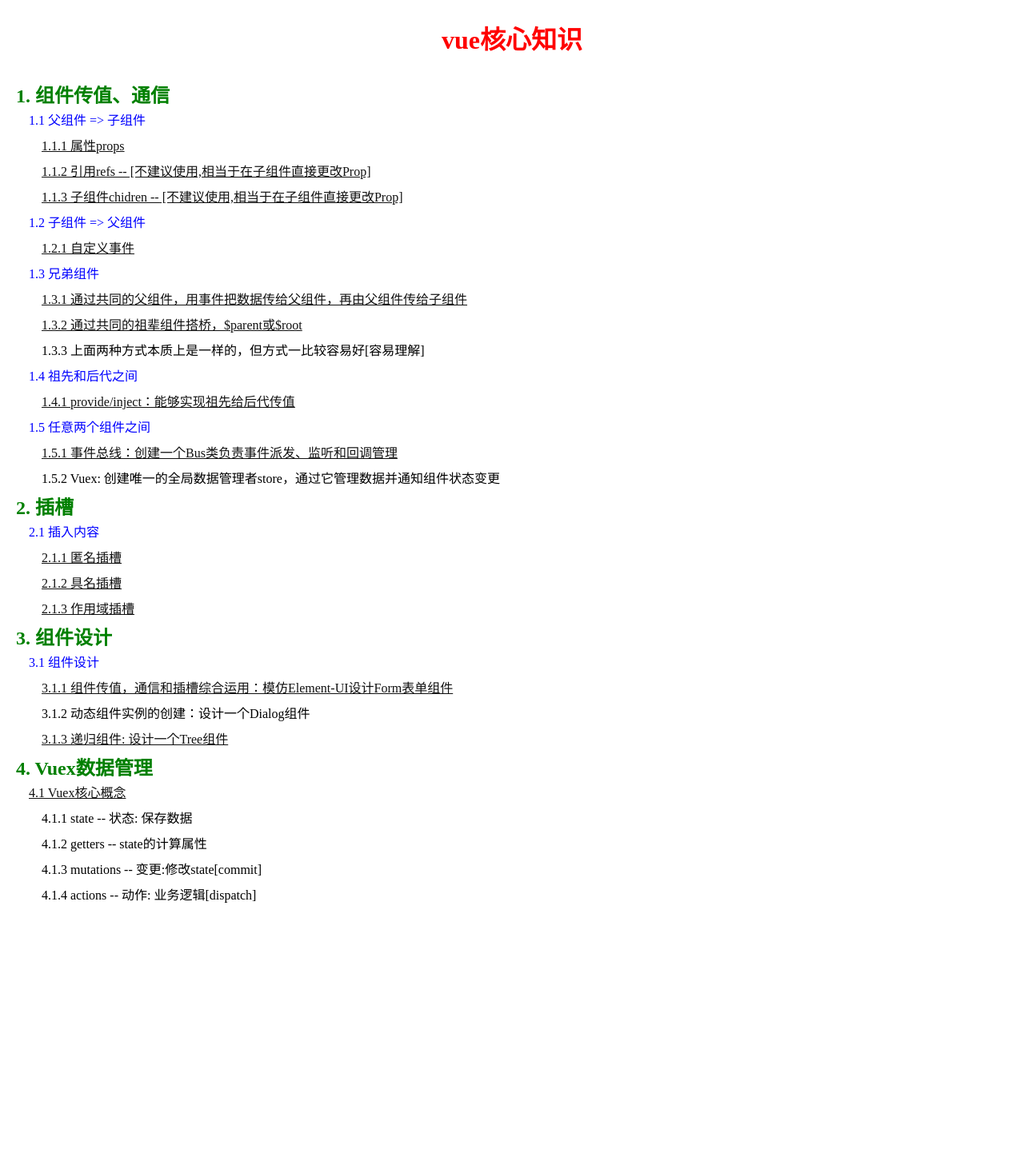
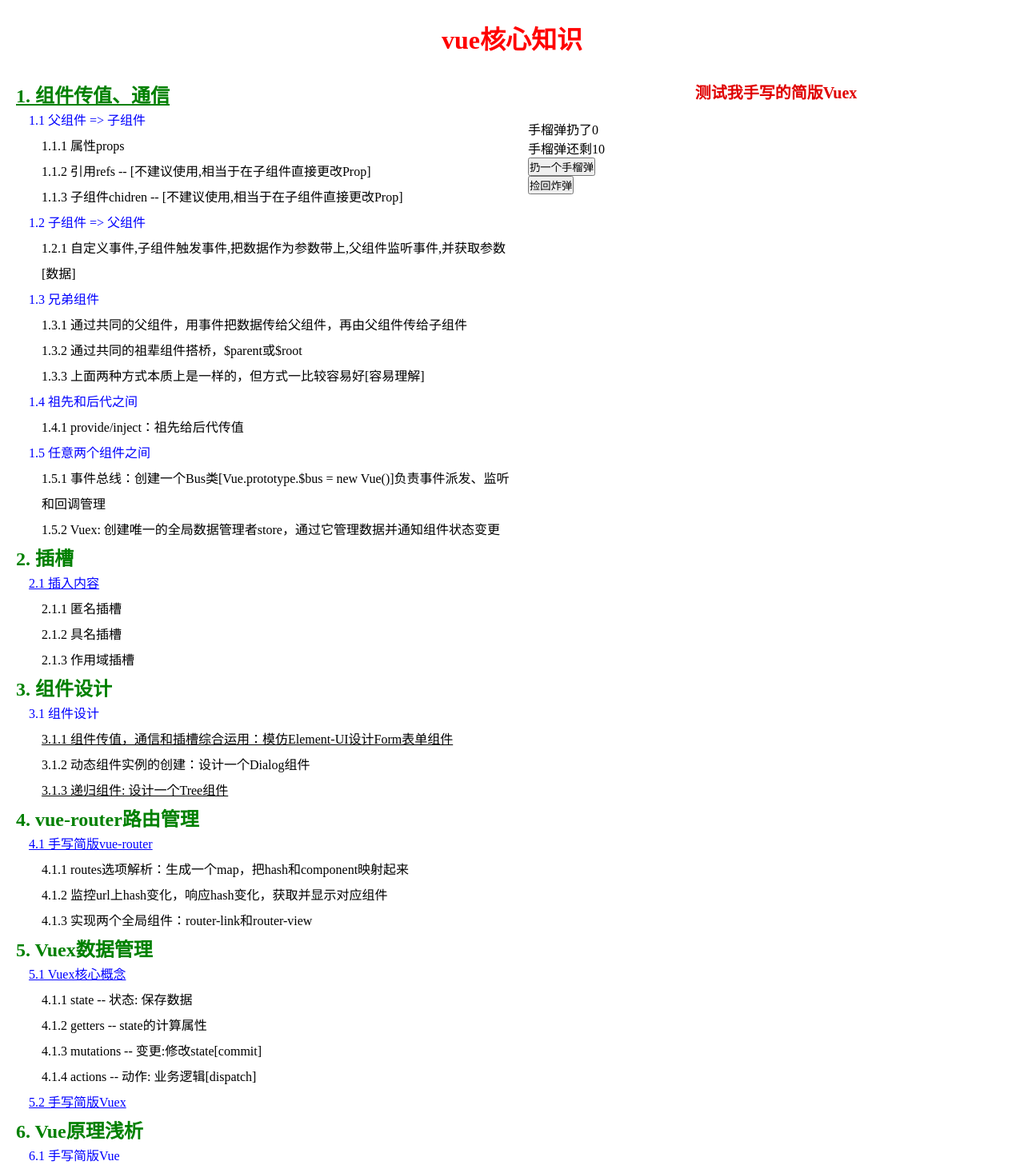
Before and after one commit to borealRoc/full-stack-study, a Vue app in the folder Vue/01component/: page /useMyVuex in a window 1280 px wide. Shown: the whole page at 80% size. Before the commit the page ends 1136 px from the top, so only its background shows below. Built offline with nearby package versions, Linux system fonts and the light colour scheme.

Commit message:
手写简版Vuex

```diff
--- a/Vue/01component/src/App.vue
+++ b/Vue/01component/src/App.vue
@@ -1,21 +1,16 @@
 <template>
   <div id="app">
-    <!-- Vue组件化思想与设计 -->
-    <ComPratice course="vue" title="核心知识" ref="ComPratice" />
-    <!-- vueRouter原理 -->
-    <!-- <my-router-link to="/course">Course</my-router-link>
-    <my-router-link to="/popup">Popup</my-router-link>
-    <my-router-view /> -->
+    <VueCore course="vue" title="核心知识" ref="ComPratice" />
   </div>
 </template>
 
 <script>
-import ComPratice from "./views/ComPratice.vue";
+import VueCore from "./views/VueCore.vue";
 
 export default {
   name: "app",
   components: {
-    ComPratice
+    VueCore
   },
   provide() {
     return {
--- a/Vue/01component/src/libs/my-router.js
+++ b/Vue/01component/src/libs/my-router.js
@@ -81,8 +81,8 @@ MyVueRouter.install = function (_Vue) {
             // 这样我们就实现了Vue扩展
             // this是谁？ Vue组件实例
             // 但是这里只希望根组件执行一次
-            if (this.$options.router) {
-                this.$options.router.init()
+            if (this.$options.myRouter) {
+                this.$options.myRouter.init()
             }
         }
     })
--- /dev/null
+++ b/Vue/01component/src/libs/my-vuex.js
@@ -0,0 +1,59 @@
+let Vue
+
+function install (_Vue) {
+    Vue = _Vue
+    Vue.mixin({
+        beforeCreate() {
+            // 根组件才把store选项混入到Vue原型上
+            if (this.$options.myStore) {
+                Vue.prototype.$mystore = this.$options.myStore
+            }
+        }
+    })
+}
+
+class MyStore {
+    // {
+        // state: {count: 1},
+        // getters: {left(state) {return 10 - count}},
+        // mutations: {add(state) {state.count += 1}},
+        // actions: {add({state, getters, commit, dispatch}) {commit('add)}}
+    // }
+    constructor(opts = {}) {
+        this.$opts = opts
+        // 利用vue数据响应
+        this.state = new Vue({
+            data: this.$opts.state
+        })
+        // 初始化getters, mutations和actions
+        this.mutations = this.$opts.mutations || {}
+        this.actions = this.$opts.actions || {}
+        this.$opts.getters && this.handlerGetters(this.$opts.getters)
+    }
+    handlerGetters(getters) {
+        this.getters = {}
+        // 定义只读的属性
+        Object.keys(getters).forEach(key => {
+            Object.defineProperty(this.getters, key, {
+                get: () => {
+                    // 执行getters中的方法
+                    return getters[key](this.state)
+                }
+            })
+        })
+    }
+    // 触发mutaions，需要实现commit
+    commit = (type, arg) => {
+        this.mutations[type](this.state, arg)
+    }
+    // 触发actions，需要实现dispatch
+    dispatch = (type, arg) => {
+        this.actions[type](
+            // dispatch的参数是ctx({state, getters, commit, dispatch})
+            {state: this.state, getters: this.getters, commit: this.commit},
+            arg
+        )
+    }
+}
+
+export default {MyStore, install}
--- a/Vue/01component/src/router/index.js
+++ b/Vue/01component/src/router/index.js
@@ -3,7 +3,9 @@ import VueRouter from 'vue-router'
 import Course from '../views/Course'
 import UseMyForm from '../views/UseMyForm'
 import UseTree from '../views/UseTree'
+import UseMyVueRouter from '../views/UseMyVueRouter'
 import VuexBasicUse from "../views/VuexBasicUse.vue"
+import UseMyVuex from '../views/UseMyVuex'
 
 Vue.use(VueRouter)
 
@@ -32,9 +34,19 @@ const routes = [
     component: UseTree,
   },
   {
+    path: '/useMyVueRouter',
+    name: 'useMyVueRouter',
+    component: UseMyVueRouter,
+  },
+  {
     path: '/vuexBasicUse',
     name: 'vuexBasicUse',
     component: VuexBasicUse,
+  },
+  {
+    path: '/useMyVuex',
+    name: 'useMyVuex',
+    component: UseMyVuex,
   }
 ]
 
--- a/Vue/01component/src/router/use-my-router.js
+++ b/Vue/01component/src/router/use-my-router.js
@@ -9,6 +9,6 @@ Vue.use(MyVueRouter);
 export default new MyVueRouter({
   routes: [
       { path: "/course", component: Course },
-      { path: "/popup", component: Popup }
+      { path: "/popup", component: Popup },
   ]
 });
--- /dev/null
+++ b/Vue/01component/src/store/use-my-vuex.js
@@ -0,0 +1,37 @@
+import Vue from 'vue'
+import MyVuex from '@/libs/my-vuex'
+
+Vue.use(MyVuex)
+
+export default new MyVuex.MyStore({
+    state: {
+        myCount: 0
+    },
+    getters: {
+        myLeft(state) {
+            return 10 - state.myCount
+        },
+
+    },
+    mutations: {
+        myAdd(state) {
+            state.myCount += 1
+        },
+        myRestore(state) {
+            state.myCount = 0
+        }
+    },
+    // 动作: 业务逻辑[dispatch]
+    actions: {
+        myAdd({getters, commit}) {
+            if (getters.myLeft > 0) {
+                commit('myAdd')
+                return true
+            }
+            return false
+        },
+        myRestore({commit}) {
+            commit('myRestore')
+        }
+    },
+})
--- /dev/null
+++ b/Vue/01component/src/views/UseMyVueRouter.vue
@@ -0,0 +1,23 @@
+<template>
+  <div class="my-router-view">
+    <my-router-link to="/course">Course</my-router-link>
+    <my-router-link to="/popup">Popup</my-router-link>
+    <my-router-view />
+  </div>
+</template>
+
+<script>
+export default {
+  name: "UseMyVueRouter",
+};
+</script>
+
+<style lang="scss" scoped>
+.my-router-view {
+  a {
+    display: inline-block;
+    margin-right: 20px;
+    margin-bottom: 20px;
+  }
+}
+</style>
--- /dev/null
+++ b/Vue/01component/src/views/UseMyVuex.vue
@@ -0,0 +1,35 @@
+<template>
+  <div>
+    <h3 class="demo-title">测试我手写的简版Vuex</h3>
+    <p>手榴弹扔了{{$mystore.state.myCount}}</p>
+    <p>手榴弹还剩{{$mystore.getters.myLeft}}</p>
+    <button @click="Throw">扔一个手榴弹</button><br>
+    <button @click="restore">捡回炸弹</button>
+  </div>
+</template>
+
+<script>
+import MyPopup from "@/components/popup/MyPopup.vue";
+export default {
+  name: "UseMyVuex",
+  methods: {
+    Throw() {
+      const result = this.$mystore.dispatch("myAdd");
+      // console.log(result)
+      // if (!result) {
+      //   const notice = this.$create(MyPopup, {
+      //     message: "没手榴弹了,别扔了",
+      //     duration: 2000
+      //   });
+      //   notice.show();
+      // }
+    },
+    restore() {
+      this.$mystore.dispatch("myRestore")
+    }
+  }
+};
+</script>
+
+<style lang="scss" scoped>
+</style>
--- a/Vue/01component/src/views/ComPratice.vue
+++ b/Vue/01component/src/views/VueCore.vue
@@ -4,62 +4,40 @@
     <div class="com-pratice-ctn">
       <ul class="com-lists">
         <li class="com-list">
-          <h2>1. 组件传值、通信</h2>
+          <h2><router-link to="/course">1. 组件传值、通信</router-link></h2>
           <dl>
             <dt>1.1 父组件 => 子组件</dt>
-            <dd>
-              <router-link to="/course">1.1.1 属性props</router-link>
-            </dd>
-            <dd>
-              <router-link to="/course">1.1.2 引用refs -- [不建议使用,相当于在子组件直接更改Prop]</router-link>
-            </dd>
-            <dd>
-              <router-link to="/course">1.1.3 子组件chidren -- [不建议使用,相当于在子组件直接更改Prop]</router-link>
-            </dd>
+            <dd>1.1.1 属性props</dd>
+            <dd>1.1.2 引用refs -- [不建议使用,相当于在子组件直接更改Prop]</dd>
+            <dd>1.1.3 子组件chidren -- [不建议使用,相当于在子组件直接更改Prop]</dd>
           </dl>
           <dl>
             <dt>1.2 子组件 => 父组件</dt>
-            <dd>
-              <router-link to="/course">1.2.1 自定义事件</router-link>
-            </dd>
+            <dd>1.2.1 自定义事件,子组件触发事件,把数据作为参数带上,父组件监听事件,并获取参数[数据]</dd>
           </dl>
           <dl>
             <dt>1.3 兄弟组件</dt>
-            <dd>
-              <router-link to="/course">1.3.1 通过共同的父组件，用事件把数据传给父组件，再由父组件传给子组件</router-link>
-            </dd>
-            <dd>
-              <router-link to="/course">1.3.2 通过共同的祖辈组件搭桥，$parent或$root</router-link>
-            </dd>
+            <dd>1.3.1 通过共同的父组件，用事件把数据传给父组件，再由父组件传给子组件</dd>
+            <dd>1.3.2 通过共同的祖辈组件搭桥，$parent或$root</dd>
             <dd>1.3.3 上面两种方式本质上是一样的，但方式一比较容易好[容易理解]</dd>
           </dl>
           <dl>
             <dt>1.4 祖先和后代之间</dt>
-            <dd>
-              <router-link to="/course">1.4.1 provide/inject：能够实现祖先给后代传值</router-link>
-            </dd>
+            <dd>1.4.1 provide/inject：祖先给后代传值</dd>
           </dl>
           <dl>
             <dt>1.5 任意两个组件之间</dt>
-            <dd>
-              <router-link to="/course">1.5.1 事件总线：创建一个Bus类负责事件派发、监听和回调管理</router-link>
-            </dd>
+            <dd>1.5.1 事件总线：创建一个Bus类[Vue.prototype.$bus = new Vue()]负责事件派发、监听和回调管理</dd>
             <dd>1.5.2 Vuex: 创建唯一的全局数据管理者store，通过它管理数据并通知组件状态变更</dd>
           </dl>
         </li>
         <li class="com-list">
           <h2>2. 插槽</h2>
           <dl>
-            <dt>2.1 插入内容</dt>
-            <dd>
-              <router-link to="/popup">2.1.1 匿名插槽</router-link>
-            </dd>
-            <dd>
-              <router-link to="/popup">2.1.2 具名插槽</router-link>
-            </dd>
-            <dd>
-              <router-link to="/popup">2.1.3 作用域插槽</router-link>
-            </dd>
+            <dt><router-link to="/popup">2.1 插入内容</router-link></dt>
+            <dd>2.1.1 匿名插槽</dd>
+            <dd>2.1.2 具名插槽</dd>
+            <dd>2.1.3 作用域插槽</dd>
           </dl>
         </li>
         <li class="com-list">
@@ -76,13 +54,36 @@
           </dl>
         </li>
         <li class="com-list">
-          <h2>4. Vuex数据管理</h2>
+          <h2>4. vue-router路由管理</h2>
           <dl>
-            <dt><router-link to="/vuexBasicUse">4.1 Vuex核心概念</router-link></dt>
+            <dt><router-link to="/useMyVueRouter">4.1 手写简版vue-router</router-link></dt>
+            <dd>4.1.1 routes选项解析：生成一个map，把hash和component映射起来</dd>
+            <dd>4.1.2 监控url上hash变化，响应hash变化，获取并显示对应组件</dd>
+            <dd>4.1.3 实现两个全局组件：router-link和router-view</dd>
+          </dl>
+        </li>
+        <li class="com-list">
+          <h2>5. Vuex数据管理</h2>
+          <dl>
+            <dt>
+              <router-link to="/vuexBasicUse">5.1 Vuex核心概念</router-link>
+            </dt>
             <dd>4.1.1 state -- 状态: 保存数据</dd>
             <dd>4.1.2 getters -- state的计算属性</dd>
             <dd>4.1.3 mutations -- 变更:修改state[commit]</dd>
             <dd>4.1.4 actions -- 动作: 业务逻辑[dispatch]</dd>
+          </dl>
+          <dl>
+            <dt>
+              <router-link to="/useMyVuex">5.2 手写简版Vuex</router-link>
+            </dt>
+          </dl>
+        </li>
+        <li class="com-list">
+          <h2>6. Vue原理浅析</h2>
+          <dl>
+            <dt>6.1 手写简版Vue</dt>
+            <dd></dd>
           </dl>
         </li>
       </ul>
@@ -141,6 +142,9 @@ dt {
   color: blue;
   padding-left: 1em;
 }
+a {
+  color: inherit;
+}
 dd {
   padding-left: 2em;
 }
```
Also changed, not shown: Vue/01component/src/main.js (+7 -3 lines), Vue/01component/src/libs/my-vue.js (added).
